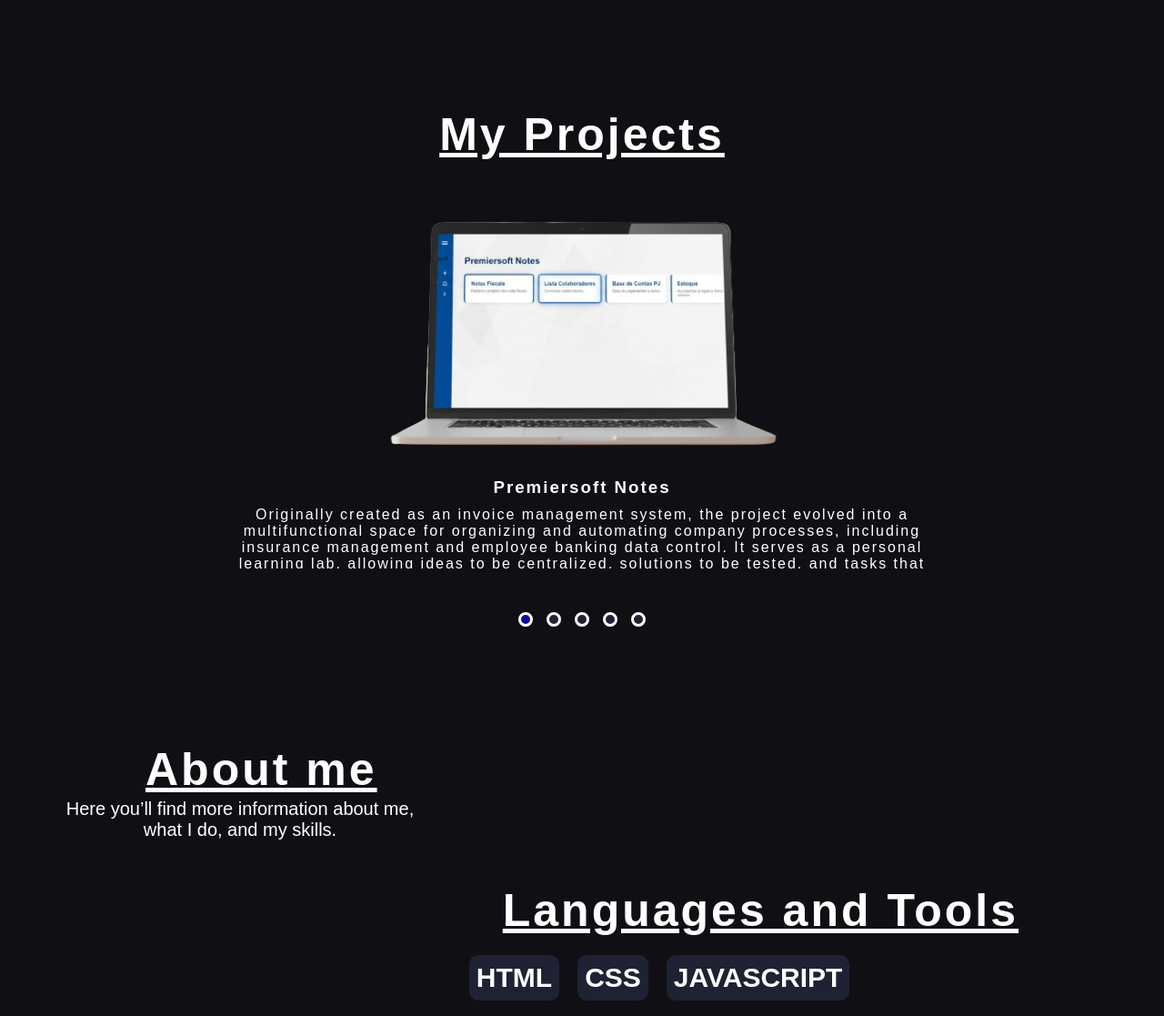
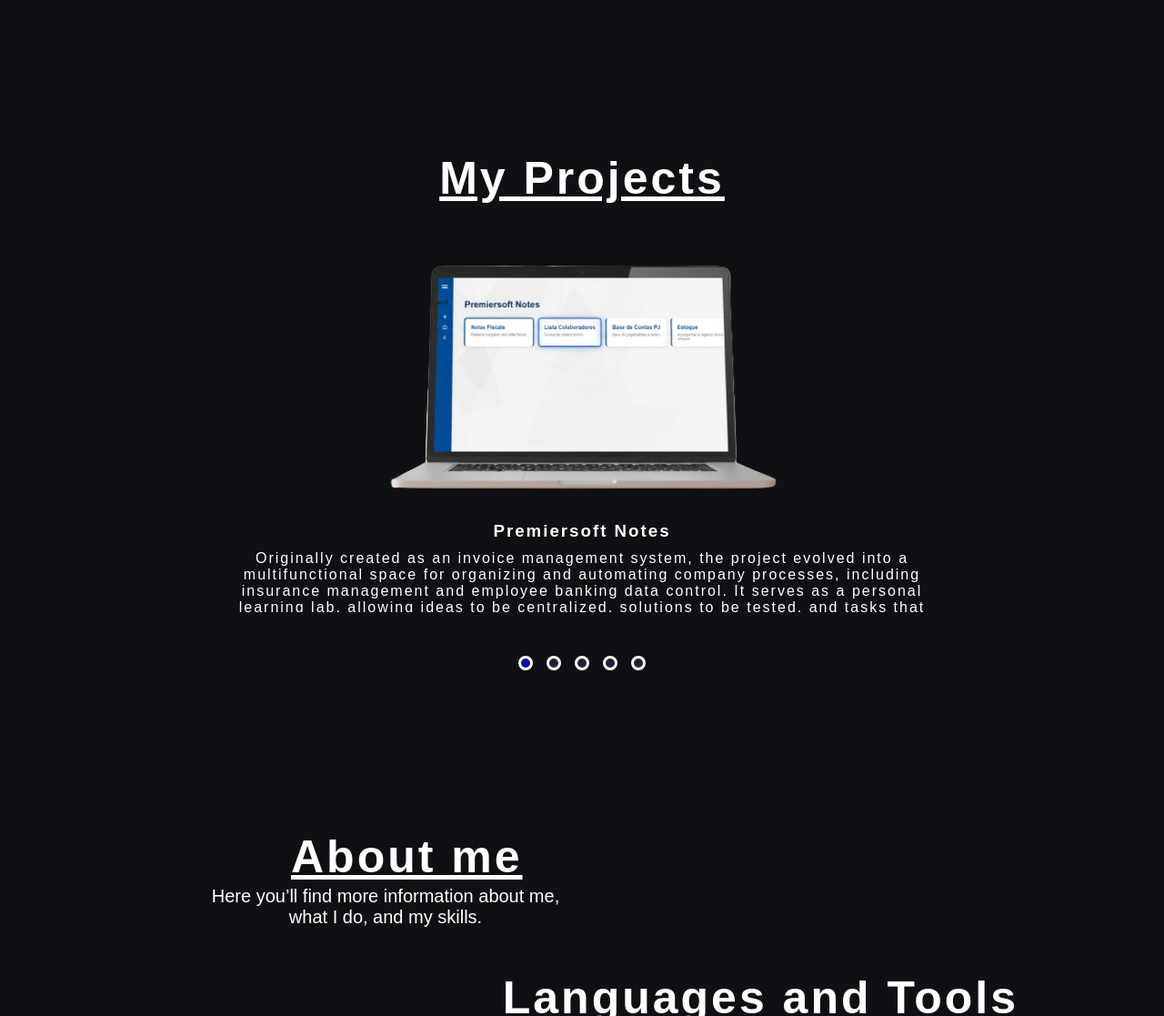
Before and after one commit to joaoomoura0/portfolio, a plain HTML site: page index.html in a window 1280 px wide. Shown: the part 830-1947 px from the top of the page at 91% size. Drawn offline with Linux system fonts and the light colour scheme; a web font is replaced by a local one.

Commit message:
scroll about and works

```diff
--- a/styles/style.css
+++ b/styles/style.css
@@ -104,7 +104,8 @@ hr {
 }
 
 #works {
-    margin: 15rem auto 0 auto;
+    scroll-margin-top: 100px;
+    margin: 18rem auto 0 auto;
     text-align: center;
 }
 
@@ -250,17 +251,15 @@ hr {
     background-color: #130c9b;
 }
 
+/* fim estilizacao works */
 
-
-
-
-
-
-
-
+#about {
+    scroll-margin-top: 100px;
+    margin: 15rem 0 0 10rem;
+}
 
 .sobre1 h2 {
-    margin: 12rem 0 0 10rem;
+    margin: 5rem 0 0 10rem;
     font-size: 50px;
     text-decoration: underline;
     letter-spacing: 3px;
```
